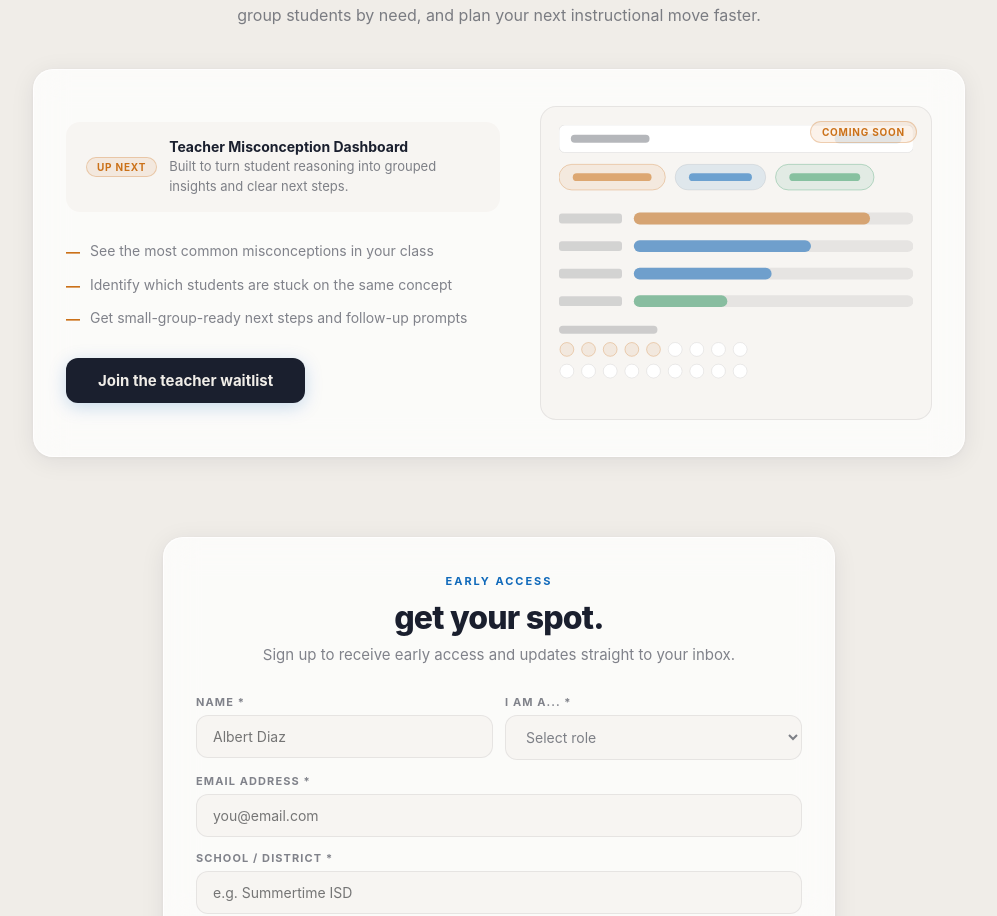
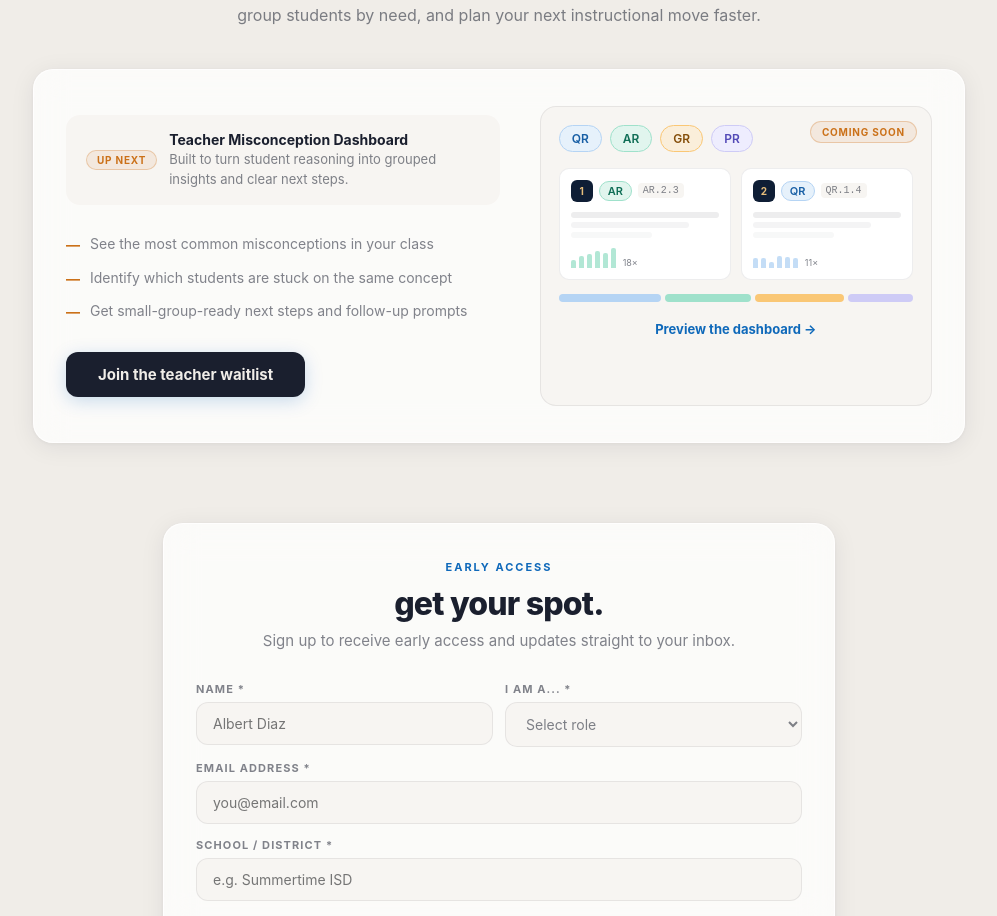
Before and after one commit to jd-oviedo/unpackmath-home, a Next.js app: page / in a window 1280 px wide. Shown: the part 1849-2765 px from the top of the page, without its empty margins (141-1138 px from the left). Built offline with nearby package versions, Linux system fonts and the light colour scheme; a web font is replaced by a local one.

Commit message:
feat(homepage): update teacher section with new dashboard mockup and demo link

```diff
--- a/app/page.tsx
+++ b/app/page.tsx
@@ -185,60 +185,53 @@ export default function Home() {
 
             {/* Right: wireframe preview */}
 <div style={{ position: "relative", borderRadius: "16px", border: "1px solid var(--ec-line)", background: "var(--ec-surface2)", padding: "18px", minHeight: "300px" }}>
-
-              {/* Coming soon badge */}
   <div style={{ position: "absolute", top: "14px", right: "14px", zIndex: 2, fontSize: "10px", fontWeight: 700, letterSpacing: "0.08em", textTransform: "uppercase", padding: "4px 11px", borderRadius: "999px", background: "var(--ec-orange-bg)", color: "var(--ec-orange)", border: "1px solid var(--ec-orange-border)" }}>
     coming soon
   </div>
-
-              <svg viewBox="0 0 360 280" width="100%" style={{ display: "block" }} role="img" aria-label="Preview wireframe of the upcoming teacher misconception dashboard">
-                {/* Header bar */}
-                <rect x="0" y="0" width="360" height="28" rx="6" fill="var(--ec-surface)" stroke="var(--ec-line)" />
-                <rect x="12" y="10" width="80" height="8" rx="4" fill="var(--ec-ink-faint)" />
-                <rect x="280" y="9" width="68" height="10" rx="5" fill="var(--ec-accent-soft)" />
-
-                {/* Misconception tag pills */}
-                <rect x="0" y="40" width="108" height="26" rx="13" fill="var(--ec-orange-bg)" stroke="var(--ec-orange-border)" />
-                <rect x="14" y="49" width="80" height="8" rx="4" fill="var(--ec-orange)" opacity="0.55" />
-
-                <rect x="118" y="40" width="92" height="26" rx="13" fill="var(--ec-accent-soft)" stroke="var(--ec-line)" />
-                <rect x="132" y="49" width="64" height="8" rx="4" fill="var(--ec-accent)" opacity="0.55" />
-
-                <rect x="220" y="40" width="100" height="26" rx="13" fill="var(--ec-green-bg)" stroke="var(--ec-green-border)" />
-                <rect x="234" y="49" width="72" height="8" rx="4" fill="var(--ec-green)" opacity="0.55" />
-
-                {/* Bar chart rows */}
+  {/* Strand pills */}
+  <div style={{ display: "flex", gap: "8px", marginBottom: "16px", flexWrap: "wrap" }}>
+    {[["QR","#E6F1FB","#185FA5","#B5D4F4"],["AR","#E1F5EE","#0F6E56","#9FE1CB"],["GR","#FAEEDA","#854F0B","#FAC775"],["PR","#EEEDFE","#534AB7","#CECBF6"]].map(([code,bg,text,border]) => (
+      <span key={code} style={{ fontSize: "12px", fontWeight: 600, padding: "5px 12px", borderRadius: "999px", background: bg, color: text, border: `1px solid ${border}` }}>{code}</span>
+    ))}
+  </div>
+  {/* Misconception cards */}
+  <div style={{ display: "grid", gridTemplateColumns: "1fr 1fr", gap: "10px", marginBottom: "14px" }}>
     {[
-                  { y: 90, w: 240, fill: "var(--ec-orange)" },
-                  { y: 118, w: 180, fill: "var(--ec-accent)" },
-                  { y: 146, w: 140, fill: "var(--ec-accent)" },
-                  { y: 174, w: 95, fill: "var(--ec-green)" },
-                ].map((bar) => (
-                  <g key={bar.y}>
-                    <rect x="0" y={bar.y} width="64" height="10" rx="3" fill="var(--ec-ink-faint)" opacity="0.5" />
-                    <rect x="76" y={bar.y - 1} width="284" height="12" rx="6" fill="var(--ec-line)" />
-                    <rect x="76" y={bar.y - 1} width={bar.w} height="12" rx="6" fill={bar.fill} opacity="0.55" />
-                  </g>
+      { rank: 1, strand: "AR", topic: "AR.2.3", color: "#9FE1CB", textColor: "#0F6E56", bg: "#E1F5EE", border: "#9FE1CB", bars: [40,60,70,85,75,100], count: "18×" },
+      { rank: 2, strand: "QR", topic: "QR.1.4", color: "#B5D4F4", textColor: "#185FA5", bg: "#E6F1FB", border: "#B5D4F4", bars: [50,50,30,60,55,50], count: "11×" },
+    ].map(m => (
+      <div key={m.rank} style={{ background: "var(--ec-surface)", borderRadius: "10px", padding: "11px", border: "1px solid var(--ec-line)" }}>
+        <div style={{ display: "flex", alignItems: "center", gap: "6px", marginBottom: "10px" }}>
+          <div style={{ width: "22px", height: "22px", borderRadius: "6px", background: "#0F1E35", display: "flex", alignItems: "center", justifyContent: "center", flexShrink: 0 }}>
+            <span style={{ fontSize: "10px", fontWeight: 700, color: "#E7BE7B" }}>{m.rank}</span>
+          </div>
+          <span style={{ fontSize: "11px", fontWeight: 600, padding: "2px 8px", borderRadius: "999px", background: m.bg, color: m.textColor, border: `1px solid ${m.border}` }}>{m.strand}</span>
+          <span style={{ fontSize: "10px", fontFamily: "monospace", color: "var(--ec-ink-muted)", background: "var(--ec-surface2)", padding: "2px 5px", borderRadius: "4px" }}>{m.topic}</span>
+        </div>
+        <div style={{ height: "6px", width: "100%", background: "var(--ec-line)", borderRadius: "3px", marginBottom: "4px" }} />
+        <div style={{ height: "6px", width: "80%", background: "var(--ec-line)", borderRadius: "3px", marginBottom: "4px", opacity: 0.6 }} />
+        <div style={{ height: "6px", width: "55%", background: "var(--ec-line)", borderRadius: "3px", opacity: 0.4 }} />
+        <div style={{ marginTop: "10px", display: "flex", gap: "3px", alignItems: "flex-end", height: "20px" }}>
+          {m.bars.map((h, i) => (
+            <div key={i} style={{ width: "5px", background: m.color, borderRadius: "2px 2px 0 0", height: `${h}%`, opacity: 0.8 }} />
           ))}
-
-                {/* Student grid (grouped by misconception) */}
-                <rect x="0" y="204" width="100" height="8" rx="4" fill="var(--ec-ink-faint)" opacity="0.6" />
-                {Array.from({ length: 18 }).map((_, i) => {
-                  const col = i % 9;
-                  const row = Math.floor(i / 9);
-                  const grouped = i < 5;
-                  return (
-                    <circle
-                      key={i}
-                      cx={8 + col * 22}
-                      cy={228 + row * 22}
-                      r="7"
-                      fill={grouped ? "var(--ec-orange-bg)" : "var(--ec-surface)"}
-                      stroke={grouped ? "var(--ec-orange-border)" : "var(--ec-line)"}
-                    />
-                  );
-                })}
-              </svg>
+          <span style={{ fontSize: "9px", color: "var(--ec-ink-muted)", marginLeft: "4px", alignSelf: "flex-end" }}>{m.count}</span>
+        </div>
+      </div>
+    ))}
+  </div>
+  {/* Strand profile bar */}
+  <div style={{ display: "flex", gap: "4px" }}>
+    {[["#B5D4F4","30%"],["#9FE1CB","25%"],["#FAC775","26%"],["#CECBF6","19%"]].map(([color, width]) => (
+      <div key={color} style={{ height: "8px", borderRadius: "999px", background: color, width }} />
+    ))}
+  </div>
+  {/* Demo link */}
+  <div style={{ marginTop: "16px", textAlign: "center" }}>
+    <a href="https://app.unpackmath.com/demo" style={{ fontSize: "13px", fontWeight: 700, color: "var(--ec-accent)", textDecoration: "none", display: "inline-flex", alignItems: "center", gap: "5px" }}>
+      Preview the dashboard →
+    </a>
+  </div>
 </div>
 
           </div>
```
Lines whose indentation alone changed are shown as unchanged.
